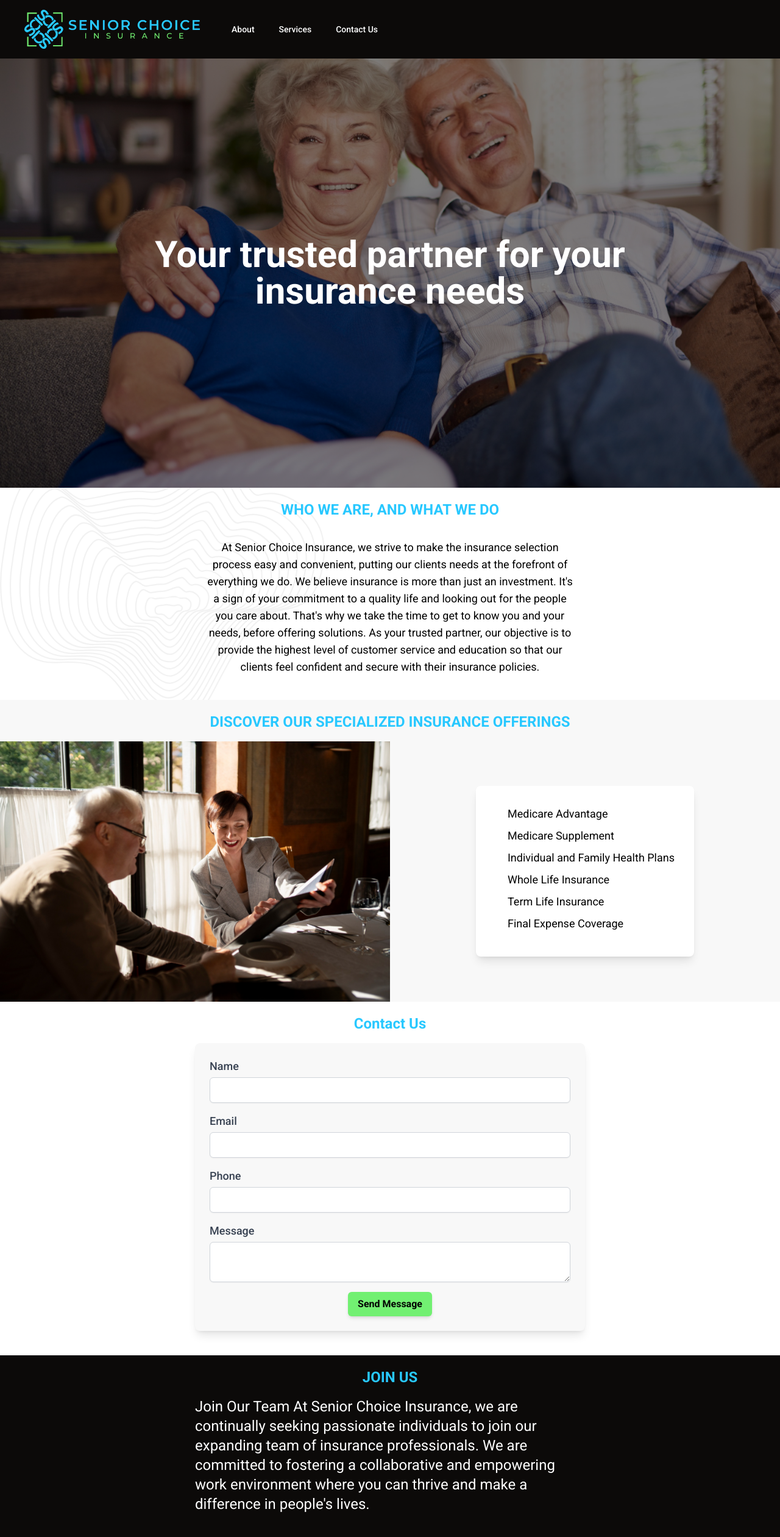
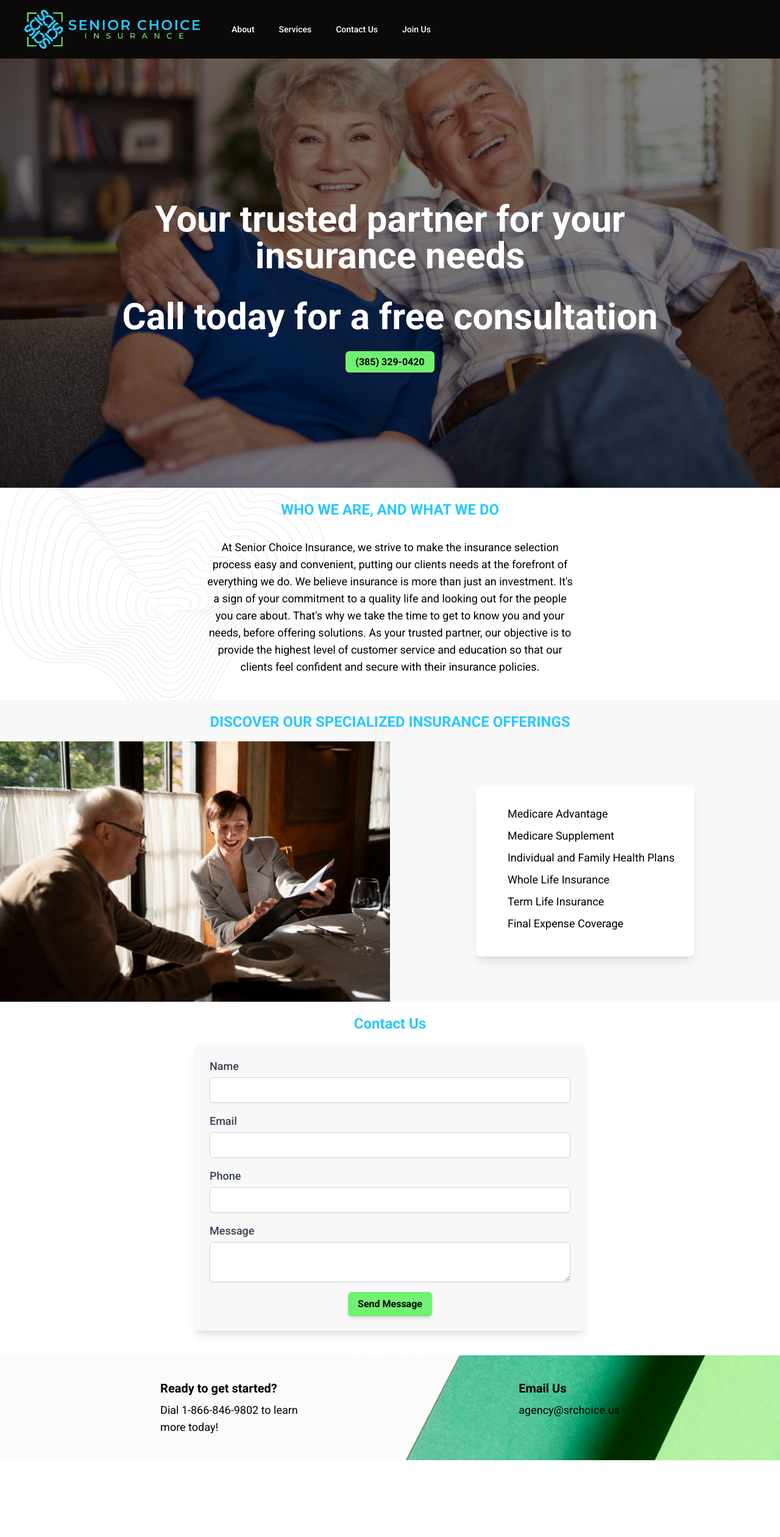
Before and after one commit to aidenmayoros/senior_choice_insurance, a React (Vite) app: page / in a window 1280 px wide. Shown: the top 2521 px of the page at 61% size. After the commit the page ends 2395 px from the top, so only its background shows below. Built offline with nearby package versions, Linux system fonts and the light colour scheme.

Commit message:
changed navigation, new career page

```diff
--- a/package.json
+++ b/package.json
@@ -14,11 +14,13 @@
     "express": "^4.19.2",
     "react": "^18.2.0",
     "react-dom": "^18.2.0",
-    "react-router-dom": "^6.23.1"
+    "react-router-dom": "^6.23.1",
+    "react-scroll": "^1.9.0"
   },
   "devDependencies": {
     "@types/react": "^18.2.66",
     "@types/react-dom": "^18.2.22",
+    "@types/react-scroll": "^1.8.10",
     "@typescript-eslint/eslint-plugin": "^7.2.0",
     "@typescript-eslint/parser": "^7.2.0",
     "@vitejs/plugin-react": "^4.2.1",
--- a/src/App.tsx
+++ b/src/App.tsx
@@ -1,29 +1,18 @@
 import './App.css';
+import { BrowserRouter as Router, Route, Routes } from 'react-router-dom';
 import Navbar from './components/Navbar';
-import MainHero from './components/MainHero';
-import About from './components/About';
-import Services from './components/Services';
-import Contact from './components/ContactUs';
-import Footer from './components/Footer';
+import Home from './pages/Home'; // Your main page component
+import Career from './pages/Career';
 
 function App() {
 	return (
-		<div className='flex flex-col min-h-screen'>
+		<Router>
 			<Navbar />
-			<div className='flex-grow'>
-				<MainHero />
-				<div id='about'>
-					<About />
-				</div>
-				<div id='services'>
-					<Services />
-				</div>
-				<div id='contact'>
-					<Contact />
-				</div>
-			</div>
-			<Footer />
-		</div>
+			<Routes>
+				<Route path='/' element={<Home />} />
+				<Route path='/careers' element={<Career />} />
+			</Routes>
+		</Router>
 	);
 }
 
--- a/src/components/ContactUs.tsx
+++ b/src/components/ContactUs.tsx
@@ -8,18 +8,6 @@ const ContactUs: React.FC = () => {
 				Contact Us
 			</h1>
 			<ContactForm />
-			<div className='bg-stone-950 w-full'>
-				<h1 className='text-2xl lg:text-2xl font-bold text-center pt-5 pb-4 text-[#28C8FF] w-4/5 lg:w-full mx-auto'>
-					JOIN US
-				</h1>
-				<p className='text-white text-xl lg:text-2xl w-4/5 lg:w-6/12 mx-auto pb-10'>
-					Join Our Team At Senior Choice Insurance, we are continually seeking
-					passionate individuals to join our expanding team of insurance
-					professionals. We are committed to fostering a collaborative and
-					empowering work environment where you can thrive and make a difference
-					in people's lives.
-				</p>
-			</div>
 		</div>
 	);
 };
--- a/src/components/MainHero.tsx
+++ b/src/components/MainHero.tsx
@@ -8,10 +8,20 @@ const MainHero: React.FC = () => {
 				backgroundImage: `url(${headerImg})`,
 				height: 'calc(100vh - 6em)',
 			}}>
-			<div className='flex items-center justify-center h-full bg-black bg-opacity-50'>
-				<h1 className='text-white text-3xl md:text-4xl lg:text-6xl font-bold text-center w-4/5 lg:w-4/5'>
+			<div className='flex flex-col items-center justify-center h-full bg-black bg-opacity-50'>
+				<h1 className='text-white text-3xl md:text-4xl lg:text-6xl font-bold text-center w-4/5 lg:w-4/5 m-10'>
 					Your trusted partner for your insurance needs
 				</h1>
+				<h1 className='text-white text-3xl md:text-4xl lg:text-6xl font-bold text-center w-4/5 lg:w-4/5'>
+					Call today for a free consultation
+				</h1>
+				<div className='mt-8'>
+					<a
+						href='tel:+1234567890'
+						className='px-4 py-2 bg-[#72F072] font-semibold rounded-md shadow-md hover:bg-green-700 hover:text-white transition duration-300'>
+						(385) 329-0420
+					</a>
+				</div>
 			</div>
 		</div>
 	);
--- a/src/components/Navbar.tsx
+++ b/src/components/Navbar.tsx
@@ -1,19 +1,26 @@
 import React, { useState } from 'react';
+import { Link, useNavigate } from 'react-router-dom';
+import { scroller } from 'react-scroll';
 import logo from '../assets/images/logos/Senior Choice Insurance.png';
 
 const Navbar: React.FC = () => {
 	const [isOpen, setIsOpen] = useState(false);
+	const navigate = useNavigate();
 
 	const handleLinkClick = (id: string) => {
 		setIsOpen(false);
-		scrollToSection(id);
+		navigateAndScroll(id);
 	};
 
-	const scrollToSection = (id: string) => {
-		const element = document.getElementById(id);
-		if (element) {
-			element.scrollIntoView({ behavior: 'smooth' });
-		}
+	const navigateAndScroll = (id: string) => {
+		navigate('/');
+		setTimeout(() => {
+			scroller.scrollTo(id, {
+				duration: 1000,
+				delay: 0,
+				smooth: 'easeInOutQuart',
+			});
+		}, 200); // Adjust the delay as needed
 	};
 
 	return (
@@ -21,24 +28,34 @@ const Navbar: React.FC = () => {
 			<div className='sm:px-6'>
 				<div className='flex items-center justify-between h-16'>
 					<div className='flex items-center'>
-						<img src={logo} alt='Company Logo' className='w-48 md:w-72' />
+						<img
+							src={logo}
+							alt='Company Logo'
+							className='w-48 md:w-72 hover:cursor-pointer'
+							onClick={() => navigate('/')}
+						/>
 						<div className='hidden md:block'>
 							<div className='ml-10 flex items-baseline space-x-4'>
 								<button
-									onClick={() => scrollToSection('about')}
+									onClick={() => handleLinkClick('about')}
 									className='hover:bg-[#72F072] hover:text-black px-3 py-2 rounded-md text-sm font-medium'>
 									About
 								</button>
 								<button
-									onClick={() => scrollToSection('services')}
+									onClick={() => handleLinkClick('services')}
 									className='hover:bg-[#72F072] hover:text-black px-3 py-2 rounded-md text-sm font-medium'>
 									Services
 								</button>
 								<button
-									onClick={() => scrollToSection('contact')}
+									onClick={() => handleLinkClick('contact')}
 									className='hover:bg-[#72F072] hover:text-black px-3 py-2 rounded-md text-sm font-medium'>
 									Contact Us
 								</button>
+								<Link
+									to='/careers'
+									className='hover:bg-[#72F072] hover:text-black px-3 py-2 rounded-md text-sm font-medium'>
+									Join Us
+								</Link>
 							</div>
 						</div>
 					</div>
@@ -104,6 +121,12 @@ const Navbar: React.FC = () => {
 						className='hover:bg-[#72F072] hover:text-black block px-3 py-2 rounded-md text-base font-medium'>
 						Contact Us
 					</button>
+					<Link
+						to='/career'
+						className='hover:bg-[#72F072] hover:text-black block px-3 py-2 rounded-md text-base font-medium'
+						onClick={() => setIsOpen(false)}>
+						Career
+					</Link>
 				</div>
 			</div>
 		</nav>
--- /dev/null
+++ b/src/pages/Career.tsx
@@ -0,0 +1,20 @@
+import React from 'react';
+
+const ContactUs: React.FC = () => {
+	return (
+		<div className='relative w-full lg:min-h-72 bg-[#F8F8F8]'>
+			<h1 className='text-2xl lg:text-2xl font-bold text-center pt-5 pb-4 text-[#28C8FF] w-4/5 lg:w-full mx-auto'>
+				JOIN US
+			</h1>
+			<p className='text-xl lg:text-2xl w-4/5 lg:w-6/12 mx-auto pb-10'>
+				Join Our Team At Senior Choice Insurance, we are continually seeking
+				passionate individuals to join our expanding team of insurance
+				professionals. We are committed to fostering a collaborative and
+				empowering work environment where you can thrive and make a difference
+				in people's lives.
+			</p>
+		</div>
+	);
+};
+
+export default ContactUs;
--- /dev/null
+++ b/src/pages/Home.tsx
@@ -0,0 +1,33 @@
+import MainHero from '../components/MainHero';
+import About from '../components/About';
+import Services from '../components/Services';
+import Contact from '../components/ContactUs';
+import Footer from '../components/Footer';
+
+const Home: React.FC = () => {
+	return (
+		<div className='flex flex-col min-h-screen'>
+			<section id='section1' className='flex-grow'>
+				<MainHero />
+			</section>
+			<section id='section2'>
+				<div id='about'>
+					<About />
+				</div>
+			</section>
+			<section id='section3'>
+				<div id='services'>
+					<Services />
+				</div>
+			</section>
+			<section id='section4'>
+				<div id='contact'>
+					<Contact />
+				</div>
+			</section>
+			<Footer />
+		</div>
+	);
+};
+
+export default Home;
```
Also changed, not shown: tsconfig.json (+13 -5 lines), 1 other file (tests, documents, lock files or other folders).
